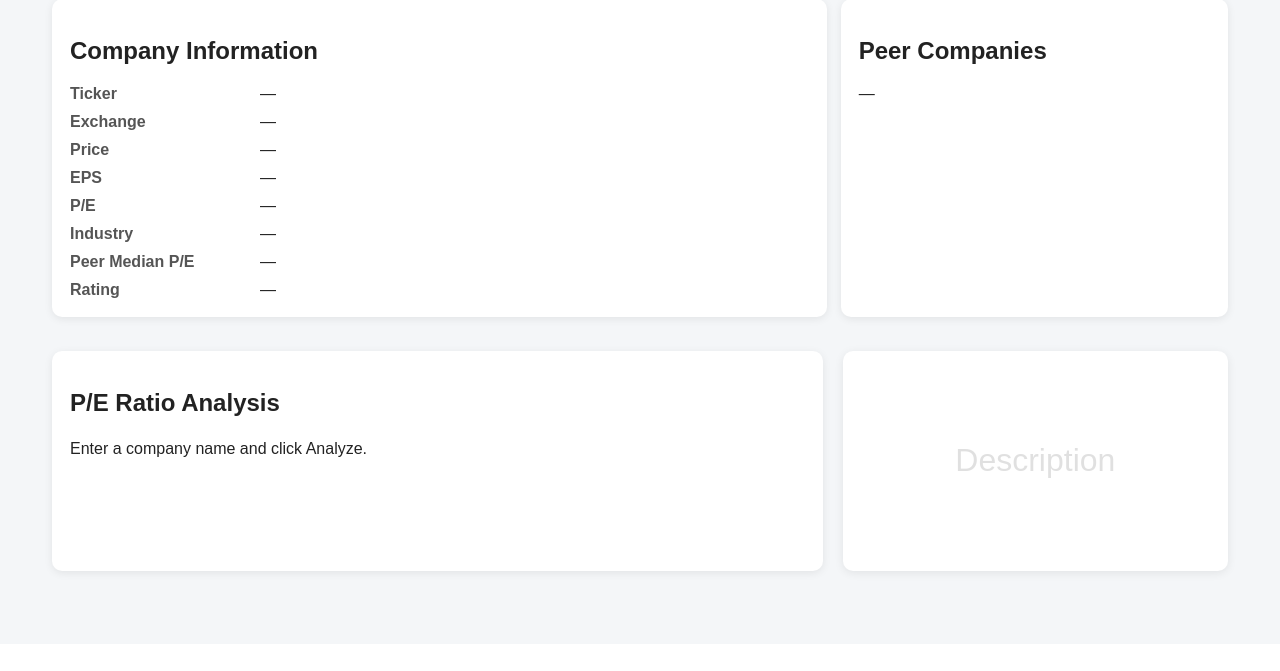
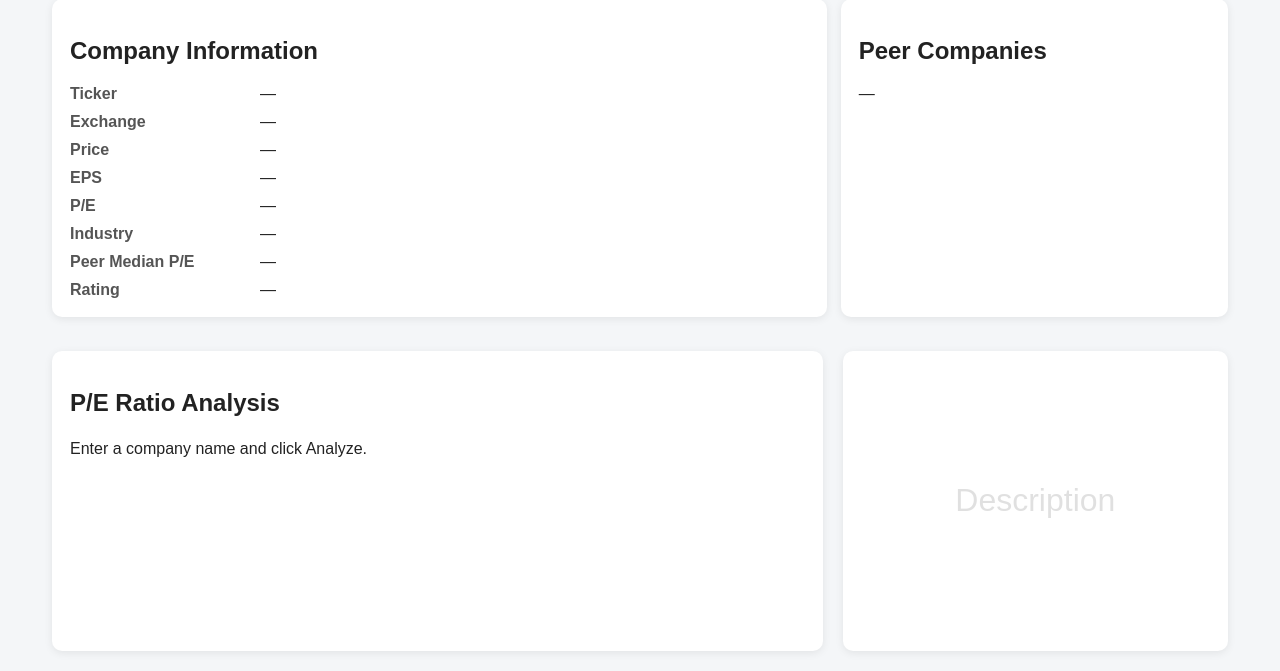
Before and after one commit to tradersamba/stock-analyzer, a FastAPI app: page / in a window 1280 px wide. Shown: the part 156-827 px from the top of the page. Before the commit the page ends 735 px from the top, so only its background shows below. Run offline with FastAPI, Linux system fonts and the light colour scheme.

Commit message:
Update style.css
description scroll bar max height

```diff
--- a/static/style.css
+++ b/static/style.css
@@ -131,15 +131,15 @@
     flex:2;
 }
 
-.pe-help-panel{
-    flex:1;
+.pe-help-panel {
+    background: #ffffff;
+    border-radius: 10px;
+    padding: 18px;
+    box-shadow: 0 2px 8px rgba(0,0,0,0.08);
+    line-height: 1.6;
 
-    background:#ffffff;
-    border-radius:10px;
-    padding:20px;
-    box-shadow:0 2px 10px rgba(0,0,0,.08);
-
-    line-height:1.6;
+    height: 300px;      /* Adjust this value */
+    overflow-y: auto;   /* Scrollbar appears only if needed */
 }
 
 .pe-help-panel h2{
```
